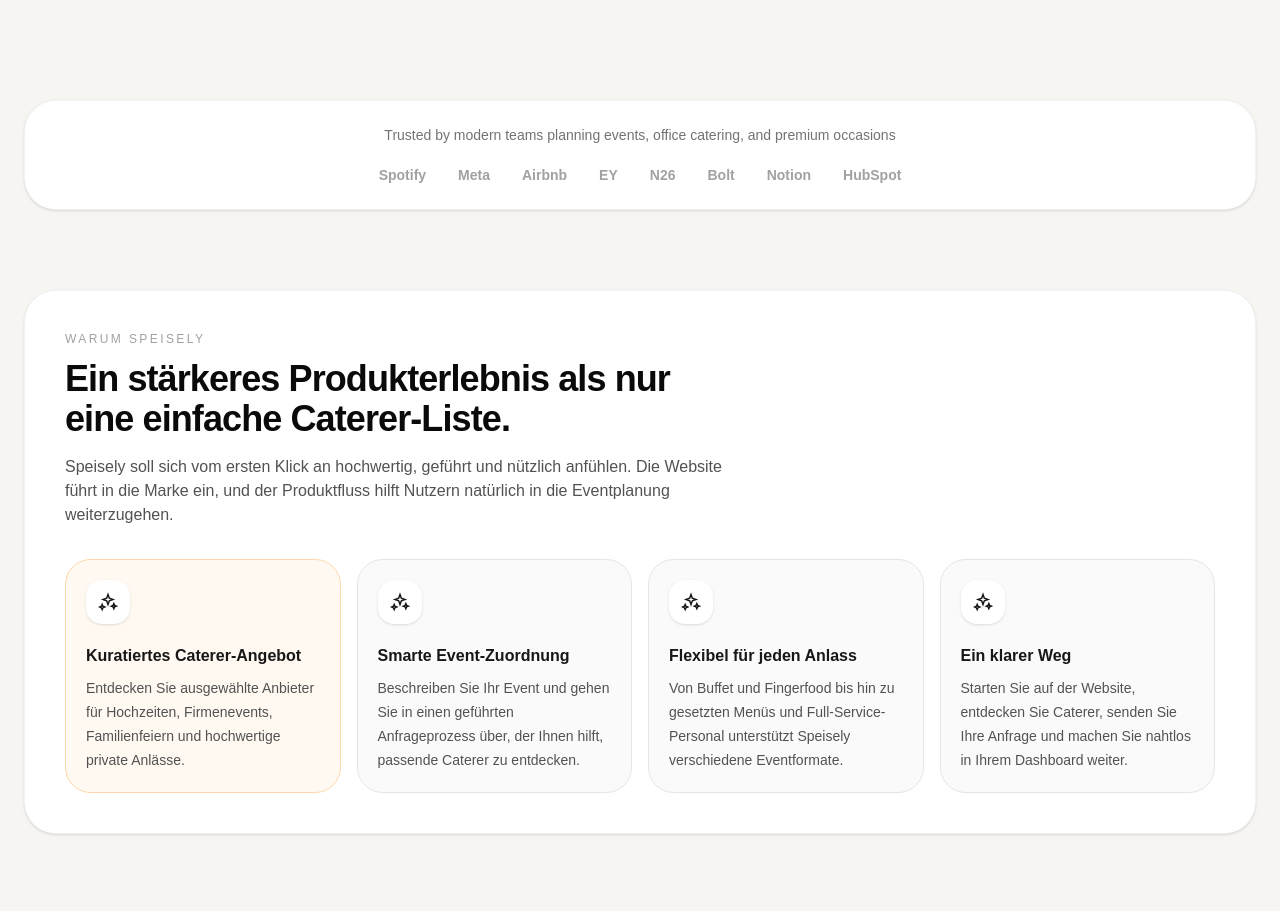
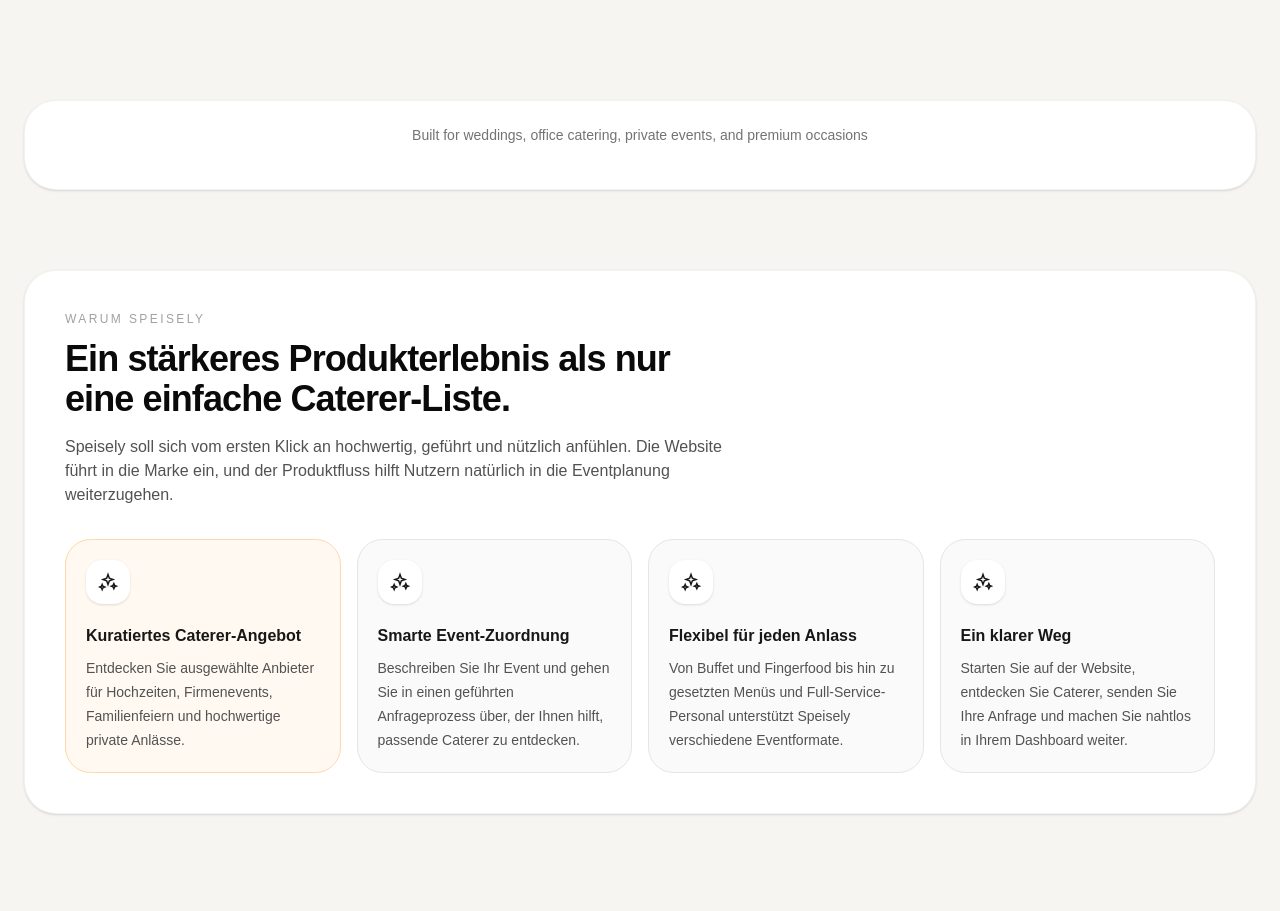
Before and after one commit to Faizan021/bookacook-pro, a Next.js app: page / in a window 1280 px wide. Shown: the part 1100-2011 px from the top of the page. Built offline with nearby package versions, Linux system fonts and the light colour scheme.

Commit message:
Update page.tsx

```diff
--- a/app/page.tsx
+++ b/app/page.tsx
@@ -165,7 +165,7 @@ export default function Home() {
     [t],
   );
 
-  const trustBrands = ["Spotify", "Meta", "Airbnb", "EY", "N26", "Bolt", "Notion", "HubSpot"];
+  const trustBrands = [];
 
   const stats = [
     { value: "700+", label: t("metrics.registeredCaterers") },
@@ -393,7 +393,7 @@ export default function Home() {
       <section className="mx-auto max-w-7xl px-6 py-6 lg:py-8">
         <div className="rounded-[2rem] border border-black/5 bg-white px-6 py-6 shadow-sm">
           <div className="text-center text-sm font-medium text-neutral-500">
-            Trusted by modern teams planning events, office catering, and premium occasions
+            Built for weddings, office catering, private events, and premium occasions
           </div>
 
           <div className="mt-5 flex flex-wrap items-center justify-center gap-x-8 gap-y-4 text-sm font-semibold text-neutral-400">
```
